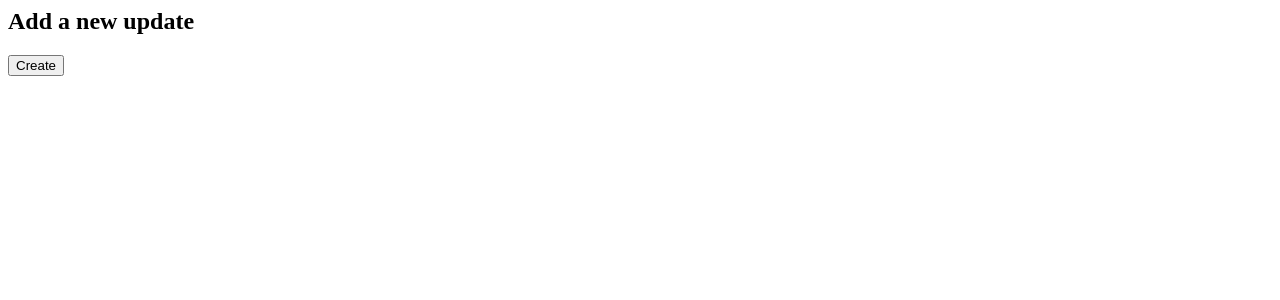
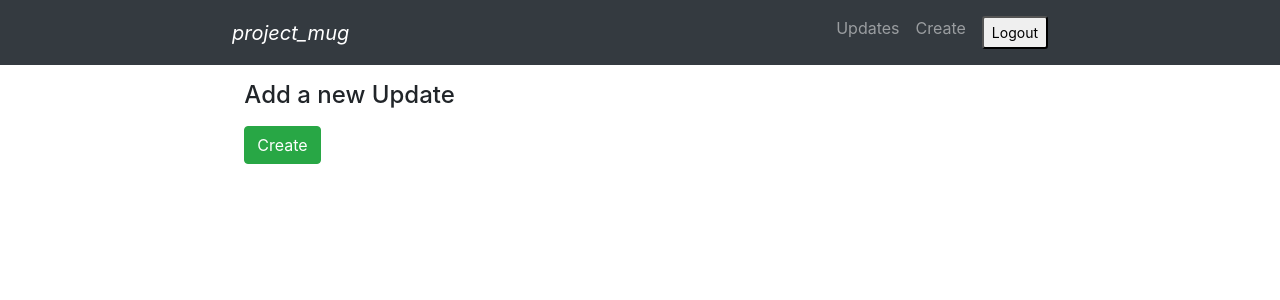
Before and after one commit to gokulgopan/project-mug-django, a Django app: page /updates/create/ in a window 1280 px wide. Shown: the top 300 px of the page. Run offline with Django 3.2, Linux system fonts and the light colour scheme; a user stored in the database is signed in; parts of the project's set-up code (start-up, migrations or seed data) failed here and were passed over; some libraries are stand-ins or nearby versions.

Commit message:
css added

```diff
--- a/accounts/views.py
+++ b/accounts/views.py
@@ -2,6 +2,8 @@
 from django.contrib.auth.forms import UserCreationForm, AuthenticationForm
 from django.contrib.auth import login, logout
 from . import forms
+from django.http import HttpResponse
+
 
 # Create your views here.
 
--- a/project_mug/settings.py
+++ b/project_mug/settings.py
@@ -39,7 +39,10 @@
     'django.contrib.staticfiles',
     'updates.apps.UpdatesConfig',
     'accounts.apps.AccountsConfig',
+    'crispy_forms'
 ]
+
+CRISPY_TEMPLATE_PACK = 'bootstrap4'
 
 MIDDLEWARE = [
     'django.middleware.security.SecurityMiddleware',
--- a/updates/models.py
+++ b/updates/models.py
@@ -10,6 +10,7 @@
     date_pub = models.DateTimeField(auto_now=True)
     author = models.ForeignKey(User, on_delete='CASCADE', default="None")
 
+
     def create(self):
         self.save()
 
--- a/updates/templates/updates/base.html
+++ b/updates/templates/updates/base.html
@@ -10,29 +10,65 @@
     <script src="https://cdnjs.cloudflare.com/ajax/libs/popper.js/1.14.7/umd/popper.min.js" integrity="sha384-UO2eT0CpHqdSJQ6hJty5KVphtPhzWj9WO1clHTMGa3JDZwrnQq4sF86dIHNDz0W1" crossorigin="anonymous"></script>
     <script src="https://stackpath.bootstrapcdn.com/bootstrap/4.3.1/js/bootstrap.min.js" integrity="sha384-JjSmVgyd0p3pXB1rRibZUAYoIIy6OrQ6VrjIEaFf/nJGzIxFDsf4x0xIM+B07jRM" crossorigin="anonymous"></script>
     <link rel="stylesheet" href="https://use.fontawesome.com/releases/v5.8.2/css/all.css" integrity="sha384-oS3vJWv+0UjzBfQzYUhtDYW+Pj2yciDJxpsK1OYPAYjqT085Qq/1cq5FLXAZQ7Ay" crossorigin="anonymous">
+
+    <style>
+    #logout-btn {
+        text-decorations:none;
+    }
+    </style>
+
     </head>
     <body>
 
-        <div class="container col-md-8">
         <div class="updates-app">
+            <div class="container-fluid p-0">
+            <nav class="navbar navbar-expand-sm bg-dark sticky-top navbar-dark">
+            <div class="container col-md-8 p-0">
+            <!-- Brand -->
+            <a class="navbar-brand pl-2" href="{% url 'updates:index' %}"><i>project_mug</i></a>
 
-        <nav>
-            <ul>
-                {% if user.is_authenticated %}
-                <li>
+            <!-- Links -->
+            <ul class="navbar-nav ">
+
+                    {% if user.is_authenticated %}
+
+
+                       <li class="nav-item">
+                        <a href="{% url 'updates:index' %}" class="nav-link" >
+                        Updates
+                        </a>
+                        </li>
+
+                        <li class="nav-item">
+                        <a href="{% url 'updates:create' %}" class="nav-link" >
+                        Create
+                        </a>
+                        </li>
+
                     <form class="logout-link" action="{% url 'accounts:logout' %}" method="post">
                         {% csrf_token %}
-                        <button type="submit">Logout</button>
+                        <li class="nav-item">
+                        <a class="nav-link">
+                        <button id="logout-btn" class="nav-item  btn-sm" type="submit">Logout</button>
+                     </a>
+                        </li>
                     </form>
-                </li>
-                {% else %}
 
-                <li><a href="{% url 'accounts:signup' %}">Signup</a></li>
-                <li><a href="{% url 'accounts:login' %}">Login</a></li>
 
-                {% endif %}
-            <ul>
-        </nav>
+
+                    {% else %}
+
+
+                    <li class="nav-item"><a class="nav-link" href="{% url 'accounts:signup' %}">Signup</a></li>
+                    <li class="nav-item"><a class="nav-link" href="{% url 'accounts:login' %}">Login</a></li>
+
+                    {% endif %}
+            </ul>
+            </div>
+            </nav>
+            </div>
+            <div class="container col-md-8 mt-auto">
+
         {% block content %}
 
         {% endblock %}
--- a/updates/templates/updates/create.html
+++ b/updates/templates/updates/create.html
@@ -1,8 +1,22 @@
+{% extends 'updates/base.html' %}
+
+{% load crispy_forms_tags %}
+
+        {% block content %}
+
 <div class="create-article">
-<h2> Add a new update </h2>
-<form class="site-form" action="{% url 'updates:create' %}" method="post">
+
+
+      <h4 class="m-3">Add a new Update</h4>
+
+
+
+<form class="site-form m-3" action="{% url 'updates:create' %}" method="post" >
   {% csrf_token %}
-  {{ form }}
-<input type="submit" value="Create">
+  {{ form|crispy }}
+<input type="submit" value="Create" class="btn btn-success">
 </form>
 </div>
+
+
+{% endblock %}
--- a/updates/templates/updates/index.html
+++ b/updates/templates/updates/index.html
@@ -2,8 +2,9 @@
         {% extends 'updates/base.html' %}
 
         {% block content %}
-        <h3>Recent updates</h3>
-
+        <div class="m-2">
+        <h4>Recent updates</h4>
+        </div>
         {% if access_records %}
 
         {% for acc in access_records %}
--- a/updates/views.py
+++ b/updates/views.py
@@ -7,7 +7,7 @@
 # Create your views here.
 
 def index(request):
-    latest_updates_list = Update.objects.order_by('-date_pub')[:5]
+    latest_updates_list = Update.objects.order_by('-date_pub')[:10]
     date_dict = {'access_records':latest_updates_list}
     #output = ', ' .join([p.title for p in latest_updates_list])
     #return HttpResponse(output)
```
Also changed, not shown: accounts/templates/accounts/login.html (+11 -3 lines), accounts/templates/accounts/signup.html (+14 -3 lines), updates/templates/updates/update_detail.html (+6 -18 lines), db.sqlite3.
